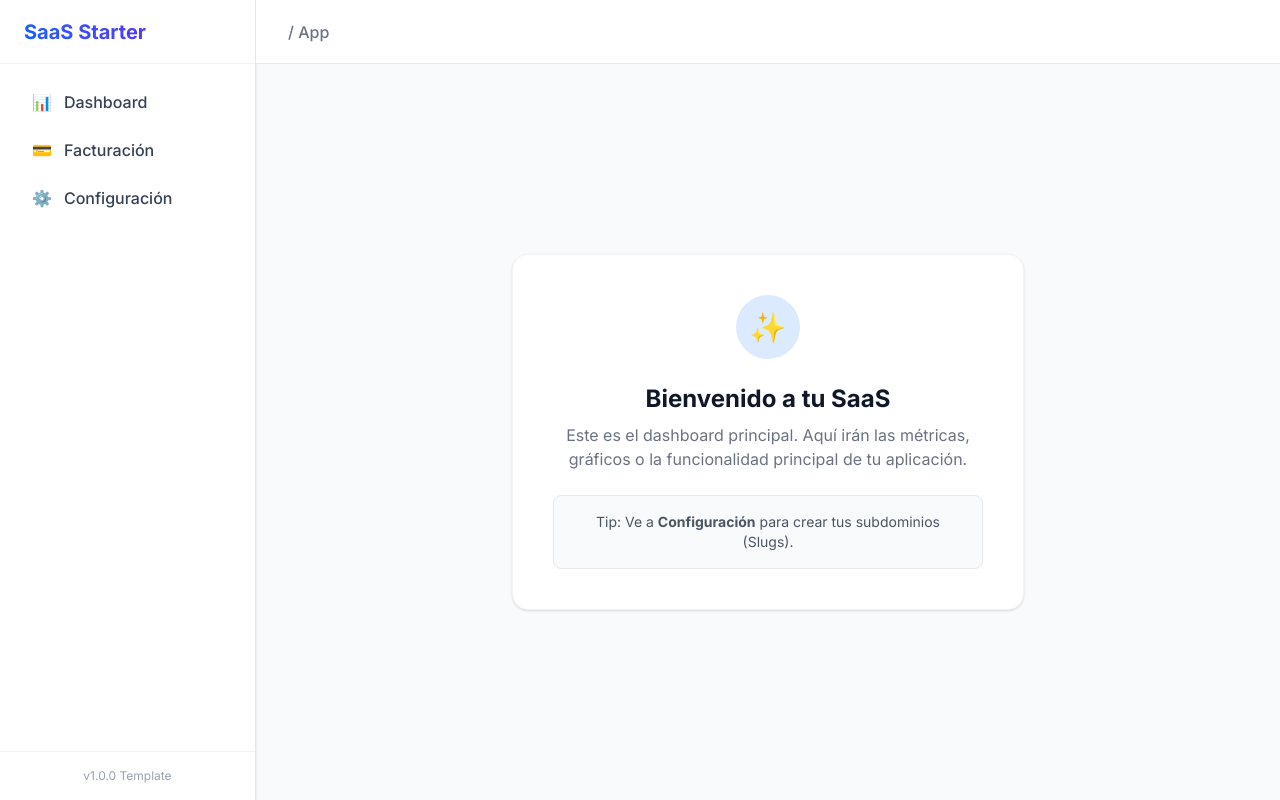
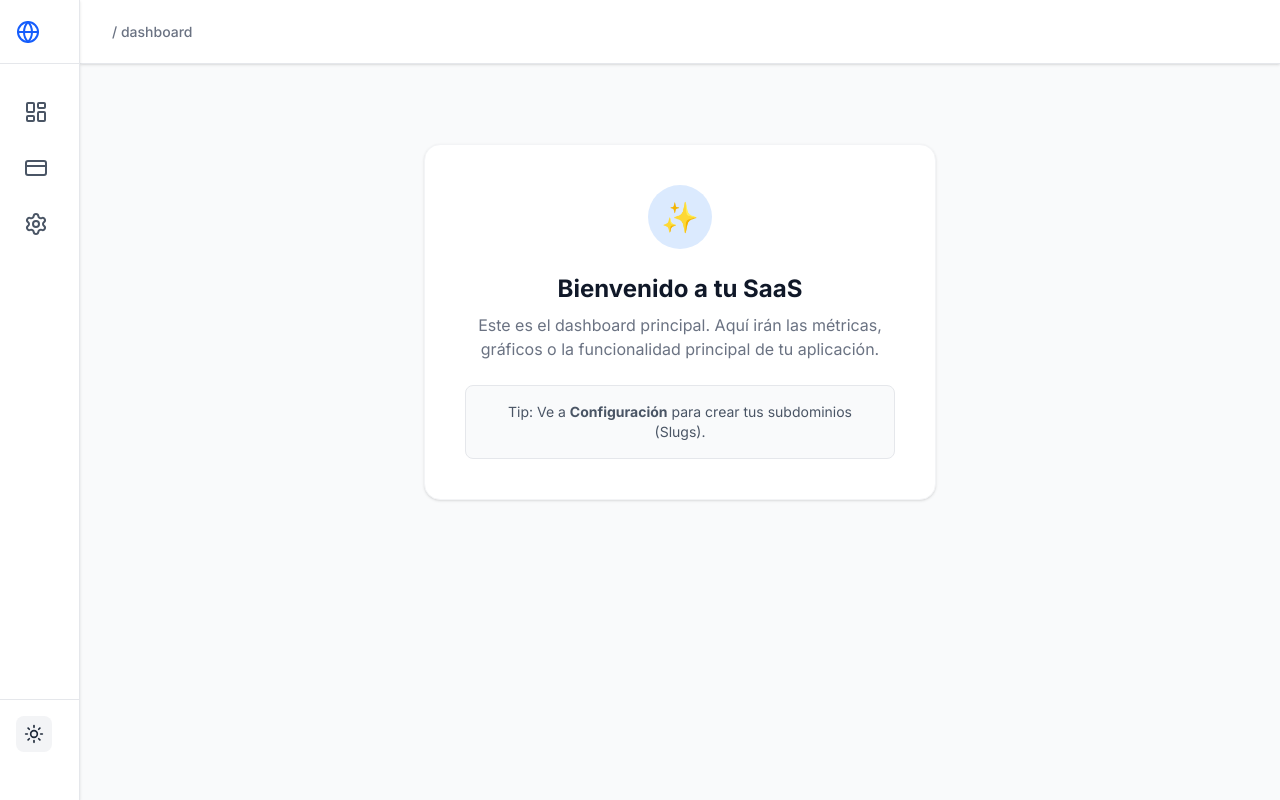
Before and after one commit to uxurimx/bs, a Next.js app: page /dashboard in a window 1280 px wide. Built offline with nearby package versions, Linux system fonts and the light colour scheme.

Commit message:
added theme and config menu

```diff
--- a/app/(app)/layout.tsx
+++ b/app/(app)/layout.tsx
@@ -1,60 +1,185 @@
+'use client';
+
 import { UserButton } from "@clerk/nextjs";
 import Link from "next/link";
+import { useState } from "react";
+import {
+  Menu,
+  X,
+  LayoutDashboard,
+  CreditCard,
+  Settings,
+  Globe
+} from "lucide-react";
+import { ThemeToggle } from "@/src/components/theme-toggle";
+import { usePathname } from "next/navigation";
+import { cn } from "@/src/lib/utils"; // Si no tienes lib/utils, puedes quitar 'cn' y usar template strings normales o instalar clsx
+
+// Tip: Si no tienes la función 'cn', simplemente usa `className={`... ${condicion ? '...' : ''}`}`
+// O crea src/lib/utils.ts con:
+// import { clsx, type ClassValue } from "clsx"; import { twMerge } from "tailwind-merge";
+// export function cn(...inputs: ClassValue[]) { return twMerge(clsx(inputs)); }
 
 export default function DashboardLayout({
   children,
 }: {
   children: React.ReactNode;
 }) {
+  const [isMobileMenuOpen, setIsMobileMenuOpen] = useState(false);
+  const pathname = usePathname();
+
+  const navItems = [
+    { name: "Dashboard", href: "/", icon: LayoutDashboard },
+    { name: "Facturación", href: "/billing", icon: CreditCard },
+    { name: "Configuración", href: "/settings", icon: Settings },
+  ];
+
   return (
-    <div className="flex h-screen bg-gray-50">
-      {/* Sidebar */}
-      <aside className="w-64 bg-white shadow-sm border-r border-gray-200 hidden md:flex flex-col">
-        <div className="h-16 flex items-center px-6 border-b border-gray-100">
-          {/* Nombre Genérico de la Plantilla */}
-          <h2 className="text-xl font-bold bg-clip-text text-transparent bg-gradient-to-r from-blue-600 to-indigo-600">
-            SaaS Starter
-          </h2>
+    <div className="flex h-screen bg-gray-50 dark:bg-zinc-950 transition-colors duration-300">
+
+      {/* ========================================
+        SIDEBAR DESKTOP (Hover Expandable)
+        ========================================
+      */}
+      <aside
+        className="hidden md:flex flex-col border-r border-gray-200 dark:border-zinc-800 bg-white dark:bg-zinc-900
+                   w-20 hover:w-64 transition-all duration-300 ease-in-out group z-20 shadow-sm"
+      >
+        <div className="h-16 flex items-center justify-center border-b border-gray-200 dark:border-zinc-800 overflow-hidden whitespace-nowrap">
+          {/* Logo Icono Visible siempre */}
+          <div className="flex items-center gap-3 px-4 w-full">
+            <Globe className="min-w-6 h-6 text-blue-600" />
+            <span className="font-bold text-xl opacity-0 group-hover:opacity-100 transition-opacity duration-300 text-gray-800 dark:text-gray-100 delay-100">
+              SaaS App
+            </span>
+          </div>
         </div>
 
-        <nav className="p-4 space-y-1 flex-1">
-          <Link href="/" className="flex items-center gap-3 px-4 py-2.5 text-gray-700 hover:bg-gray-100 rounded-lg transition-colors group">
-            <span className="text-gray-400 group-hover:text-blue-600 transition-colors">📊</span>
-            <span className="font-medium">Dashboard</span>
-          </Link>
-
-          <Link href="/billing" className="flex items-center gap-3 px-4 py-2.5 text-gray-700 hover:bg-gray-100 rounded-lg transition-colors group">
-             <span className="text-gray-400 group-hover:text-blue-600 transition-colors">💳</span>
-             <span className="font-medium">Facturación</span>
-          </Link>
-
-          <Link href="/settings" className="flex items-center gap-3 px-4 py-2.5 text-gray-700 hover:bg-gray-100 rounded-lg transition-colors group">
-             <span className="text-gray-400 group-hover:text-blue-600 transition-colors">⚙️</span>
-             <span className="font-medium">Configuración</span>
-          </Link>
+        <nav className="flex-1 py-6 px-3 space-y-2 overflow-x-hidden">
+          {navItems.map((item) => {
+            const isActive = pathname === item.href;
+            return (
+              <Link
+                key={item.href}
+                href={item.href}
+                className={`flex items-center px-3 py-3 rounded-xl transition-all duration-200 group-hover:px-4
+                  ${isActive
+                    ? "bg-blue-50 dark:bg-blue-900/20 text-blue-600 dark:text-blue-400"
+                    : "text-gray-600 dark:text-gray-400 hover:bg-gray-100 dark:hover:bg-zinc-800 hover:text-gray-900 dark:hover:text-gray-100"
+                  }`}
+              >
+                <item.icon className="min-w-6 h-6" />
+                <span className="ml-3 font-medium opacity-0 group-hover:opacity-100 transition-opacity duration-300 whitespace-nowrap delay-75">
+                  {item.name}
+                </span>
+              </Link>
+            )
+          })}
         </nav>
 
-        {/* Footer del Sidebar */}
-        <div className="p-4 border-t border-gray-100 text-xs text-gray-400 text-center">
-          v1.0.0 Template
+        <div className="p-4 border-t border-gray-200 dark:border-zinc-800 flex flex-col gap-4 items-center group-hover:items-start transition-all">
+           {/* Theme Toggle en sidebar */}
+           <div className="flex items-center gap-3 overflow-hidden">
+              <div className="min-w-10 flex justify-center">
+                 <ThemeToggle />
+              </div>
+              <span className="text-sm text-gray-500 opacity-0 group-hover:opacity-100 transition-opacity duration-300 delay-100 whitespace-nowrap">
+              </span>
+           </div>
+
+           <div className="text-xs text-gray-400 text-center w-full opacity-0 group-hover:opacity-100 transition-opacity duration-300 delay-200 whitespace-nowrap">
+             v1.0.0
+           </div>
         </div>
       </aside>
 
-      {/* Contenido Principal */}
-      <main className="flex-1 flex flex-col overflow-hidden">
-        {/* Header */}
-        <header className="h-16 bg-white border-b border-gray-200 flex items-center justify-between px-8">
-          {/* Breadcrumb o Título de página dinámico */}
-          <div className="font-medium text-gray-500">/ App</div>
+      {/* ========================================
+        SIDEBAR MOBILE (Slide Over)
+        ========================================
+      */}
+      {/* Overlay Oscuro */}
+      {isMobileMenuOpen && (
+        <div
+          className="fixed inset-0 bg-black/50 z-30 md:hidden backdrop-blur-sm transition-opacity"
+          onClick={() => setIsMobileMenuOpen(false)}
+        />
+      )}
+
+      {/* Panel Deslizante */}
+      <div className={`fixed inset-y-0 left-0 z-40 w-64 bg-white dark:bg-zinc-900 shadow-2xl transform transition-transform duration-300 ease-in-out md:hidden flex flex-col
+        ${isMobileMenuOpen ? "translate-x-0" : "-translate-x-full"}`}
+      >
+        <div className="h-16 flex items-center justify-between px-6 border-b border-gray-200 dark:border-zinc-800">
+          <span className="font-bold text-xl text-gray-800 dark:text-gray-100 flex items-center gap-2">
+            <Globe className="w-5 h-5 text-blue-600"/> SaaS App
+          </span>
+          <button onClick={() => setIsMobileMenuOpen(false)} className="text-gray-500 hover:text-gray-700 dark:text-gray-400">
+            <X className="w-6 h-6" />
+          </button>
+        </div>
+
+        <nav className="flex-1 p-4 space-y-2">
+          {navItems.map((item) => (
+            <Link
+              key={item.href}
+              href={item.href}
+              onClick={() => setIsMobileMenuOpen(false)}
+              className={`flex items-center gap-3 px-4 py-3 rounded-lg transition-colors
+                ${pathname === item.href
+                  ? "bg-blue-50 dark:bg-blue-900/20 text-blue-600 dark:text-blue-400"
+                  : "text-gray-700 dark:text-gray-300 hover:bg-gray-100 dark:hover:bg-zinc-800"
+                }`}
+            >
+              <item.icon className="w-5 h-5" />
+              <span className="font-medium">{item.name}</span>
+            </Link>
+          ))}
+        </nav>
+
+        <div className="p-4 border-t border-gray-200 dark:border-zinc-800 flex justify-between items-center">
+            <span className="text-sm text-gray-500">Tema</span>
+            <ThemeToggle />
+        </div>
+      </div>
+
+      {/* ========================================
+        CONTENIDO PRINCIPAL
+        ========================================
+      */}
+      <main className="flex-1 flex flex-col min-w-0 overflow-hidden bg-gray-50 dark:bg-zinc-950">
+        {/* Header Superior */}
+        <header className="h-16 bg-white dark:bg-zinc-900 border-b border-gray-200 dark:border-zinc-800 flex items-center justify-between px-4 md:px-8 shadow-sm z-10 sticky top-0">
+          <div className="flex items-center gap-4">
+            {/* Botón Hamburguesa (Solo Mobile) */}
+            <button
+              onClick={() => setIsMobileMenuOpen(true)}
+              className="md:hidden p-2 -ml-2 text-gray-600 dark:text-gray-300 hover:bg-gray-100 dark:hover:bg-zinc-800 rounded-lg"
+            >
+              <Menu className="w-6 h-6" />
+            </button>
+
+            <h2 className="text-sm font-medium text-gray-500 dark:text-gray-400 hidden sm:block">
+              / {pathname === '/' ? 'Dashboard' : pathname.replace('/', '')}
+            </h2>
+          </div>
 
           <div className="flex items-center gap-4">
-            <UserButton afterSignOutUrl="/" />
+            <UserButton
+              afterSignOutUrl="/"
+              appearance={{
+                elements: {
+                  avatarBox: "h-9 w-9"
+                }
+              }}
+            />
           </div>
         </header>
 
-        {/* Scroll Area */}
-        <div className="flex-1 overflow-auto p-8">
-          {children}
+        {/* Área Scrollable */}
+        <div className="flex-1 overflow-auto p-4 md:p-8 scroll-smooth">
+           <div className="max-w-6xl mx-auto animate-in fade-in duration-500">
+             {children}
+           </div>
         </div>
       </main>
     </div>
--- a/app/layout.tsx
+++ b/app/layout.tsx
@@ -3,6 +3,7 @@ import { Inter } from "next/font/google"; // O la fuente que tengas
 import "./globals.css";
 // 1. Importamos el Provider de Clerk
 import { ClerkProvider } from '@clerk/nextjs';
+import { ThemeProvider } from "@/src/components/theme-provider"; // <--- Importar
 
 const inter = Inter({ subsets: ["latin"] });
 
@@ -18,9 +19,18 @@ export default function RootLayout({
 }>) {
   return (
     // 2. Envolvemos TODO el HTML en ClerkProvider
-    <ClerkProvider>
-      <html lang="es">
-        <body className={inter.className}>{children}</body>
+    <ClerkProvider >
+      <html lang="es" suppressHydrationWarning>
+        <body className={inter.className}>
+          <ThemeProvider
+            attribute="class"
+            defaultTheme="system"
+            enableSystem
+            disableTransitionOnChange
+          >
+            {children}
+            </ThemeProvider>
+          </body>
       </html>
     </ClerkProvider>
   );
--- a/package.json
+++ b/package.json
@@ -12,11 +12,15 @@
     "@clerk/nextjs": "^6.35.5",
     "@neondatabase/serverless": "^1.0.2",
     "@upstash/redis": "^1.35.6",
+    "clsx": "^2.1.1",
     "dotenv": "^17.2.3",
     "drizzle-orm": "^0.44.7",
+    "lucide-react": "^0.562.0",
     "next": "16.0.4",
+    "next-themes": "^0.4.6",
     "react": "19.2.0",
-    "react-dom": "19.2.0"
+    "react-dom": "19.2.0",
+    "tailwind-merge": "^3.4.0"
   },
   "devDependencies": {
     "@tailwindcss/postcss": "^4",
--- /dev/null
+++ b/src/components/theme-provider.tsx
@@ -0,0 +1,11 @@
+"use client"
+
+import * as React from "react"
+import { ThemeProvider as NextThemesProvider } from "next-themes"
+
+export function ThemeProvider({
+  children,
+  ...props
+}: React.ComponentProps<typeof NextThemesProvider>) {
+  return <NextThemesProvider {...props}>{children}</NextThemesProvider>
+}
--- /dev/null
+++ b/src/components/theme-toggle.tsx
@@ -0,0 +1,20 @@
+"use client"
+
+import * as React from "react"
+import { Moon, Sun } from "lucide-react"
+import { useTheme } from "next-themes"
+
+export function ThemeToggle() {
+  const { setTheme, theme } = useTheme()
+
+  return (
+    <button
+      onClick={() => setTheme(theme === "light" ? "dark" : "light")}
+      className="p-2 rounded-lg bg-gray-100 dark:bg-zinc-800 hover:bg-gray-200 dark:hover:bg-zinc-700 transition-colors text-gray-800 dark:text-gray-100"
+      aria-label="Toggle Theme"
+    >
+      <Sun className="h-5 w-5 rotate-0 scale-100 transition-all dark:-rotate-90 dark:scale-0 block dark:hidden" />
+      <Moon className="h-5 w-5 rotate-90 scale-0 transition-all dark:rotate-0 dark:scale-100 hidden dark:block" />
+    </button>
+  )
+}
--- /dev/null
+++ b/src/lib/utils.ts
@@ -0,0 +1,6 @@
+import { type ClassValue, clsx } from "clsx"
+import { twMerge } from "tailwind-merge"
+
+export function cn(...inputs: ClassValue[]) {
+  return twMerge(clsx(inputs))
+}
```
Also changed, not shown: 1 other file (tests, documents, lock files or other folders).
